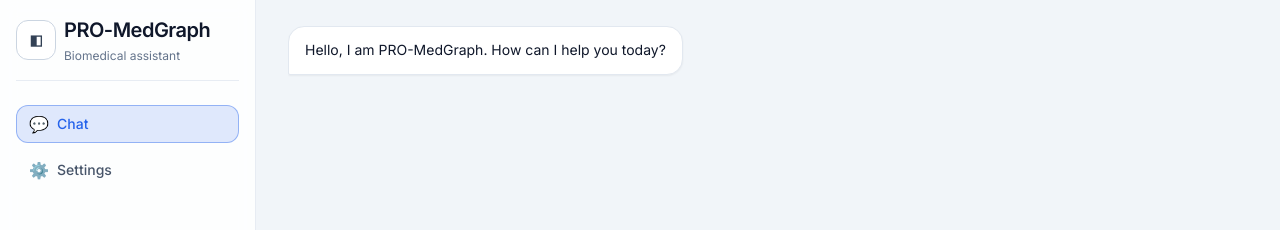
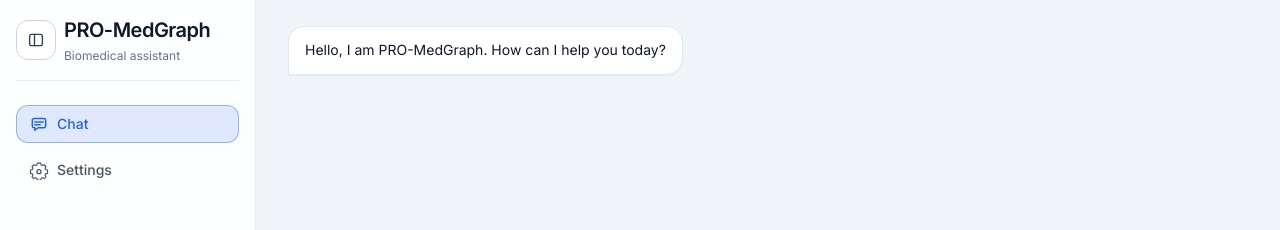
Before and after one commit to mfa1zan/Tibbe-AG, a React (Vite) app: page /chat in a window 1280 px wide. Shown: the top 230 px of the page. Built offline with nearby package versions, Linux system fonts and the light colour scheme.

Commit message:
feat: add sidebar toggle and icon components for improved navigation

```diff
--- a/src/App.css
+++ b/src/App.css
@@ -4,6 +4,8 @@
 
 .app-sidebar {
   @apply hidden h-full shrink-0 flex-col border-r border-slate-200/80 bg-white/85 backdrop-blur dark:border-slate-800 dark:bg-slate-900/70 md:flex;
+  overflow: hidden;
+  transition: width 220ms ease, padding 220ms ease;
 }
 
 .app-sidebar-expanded {
@@ -26,6 +28,12 @@
   @apply flex h-10 w-10 items-center justify-center rounded-xl border border-slate-300 bg-white text-sm font-semibold text-slate-700 transition hover:bg-slate-100 dark:border-slate-700 dark:bg-slate-900 dark:text-slate-200 dark:hover:bg-slate-800;
 }
 
+.app-sidebar-logo-button svg {
+  width: 18px;
+  height: 18px;
+  display: block;
+}
+
 .app-sidebar-subtitle {
   @apply mt-1 text-xs text-slate-500 dark:text-slate-400;
 }
@@ -44,7 +52,13 @@
 }
 
 .app-nav-icon {
-  @apply flex h-5 w-5 items-center justify-center text-base;
+  @apply flex h-5 w-5 items-center justify-center;
+}
+
+.app-nav-icon svg {
+  width: 20px;
+  height: 20px;
+  display: block;
 }
 
 .app-nav-label {
@@ -57,6 +71,12 @@
 
 .app-sidebar-collapsed .app-nav-link {
   @apply justify-center px-0;
+}
+
+@media (prefers-reduced-motion: reduce) {
+  .app-sidebar {
+    transition: none;
+  }
 }
 
 .app-nav-link-active {
--- a/src/App.jsx
+++ b/src/App.jsx
@@ -17,6 +17,44 @@ const createMessage = (role, content, metadata = {}) => ({
 const CHAT_STORAGE_KEY = 'kg-chat-messages-v1';
 
 const INITIAL_GREETING = createMessage('bot', 'Hello, I am PRO-MedGraph. How can I help you today?');
+
+function SidebarToggleIcon() {
+  return (
+    <svg viewBox="0 0 24 24" fill="none" xmlns="http://www.w3.org/2000/svg" aria-hidden="true">
+      <rect x="3.5" y="4.5" width="17" height="15" rx="2.5" stroke="currentColor" strokeWidth="1.8" />
+      <path d="M10 4.5V19.5" stroke="currentColor" strokeWidth="1.8" strokeLinecap="round" />
+    </svg>
+  );
+}
+
+function ChatIcon() {
+  return (
+    <svg viewBox="0 0 24 24" fill="none" xmlns="http://www.w3.org/2000/svg" aria-hidden="true">
+      <path
+        d="M7 9.5H17M7 13H13.5M6 5.5H18C19.1 5.5 20 6.4 20 7.5V14.5C20 15.6 19.1 16.5 18 16.5H11L7 19.5V16.5H6C4.9 16.5 4 15.6 4 14.5V7.5C4 6.4 4.9 5.5 6 5.5Z"
+        stroke="currentColor"
+        strokeWidth="1.8"
+        strokeLinecap="round"
+        strokeLinejoin="round"
+      />
+    </svg>
+  );
+}
+
+function SettingsIcon() {
+  return (
+    <svg viewBox="0 0 24 24" fill="none" xmlns="http://www.w3.org/2000/svg" aria-hidden="true">
+      <path
+        d="M10 3.8H14L14.6 6C15.1 6.2 15.6 6.4 16 6.7L18.2 5.7L20.3 7.8L19.3 10C19.6 10.4 19.8 10.9 20 11.4L22.2 12V16L20 16.6C19.8 17.1 19.6 17.6 19.3 18L20.3 20.2L18.2 22.3L16 21.3C15.6 21.6 15.1 21.8 14.6 22L14 24.2H10L9.4 22C8.9 21.8 8.4 21.6 8 21.3L5.8 22.3L3.7 20.2L4.7 18C4.4 17.6 4.2 17.1 4 16.6L1.8 16V12L4 11.4C4.2 10.9 4.4 10.4 4.7 10L3.7 7.8L5.8 5.7L8 6.7C8.4 6.4 8.9 6.2 9.4 6L10 3.8Z"
+        stroke="currentColor"
+        strokeWidth="1.4"
+        strokeLinecap="round"
+        strokeLinejoin="round"
+      />
+      <circle cx="12" cy="14" r="2.4" stroke="currentColor" strokeWidth="1.6" />
+    </svg>
+  );
+}
 
 function sanitizeStoredMessages(rawValue) {
   if (!Array.isArray(rawValue)) return null;
@@ -229,7 +267,7 @@ function AppShell() {
             title={isSidebarExpanded ? 'Collapse sidebar' : 'Open sidebar'}
             onClick={() => setIsSidebarExpanded((current) => !current)}
           >
-            {isSidebarExpanded ? '◧' : '◨'}
+            <SidebarToggleIcon />
           </button>
 
           {isSidebarExpanded ? (
@@ -248,7 +286,7 @@ function AppShell() {
             className={({ isActive }) => `app-nav-link ${isActive ? 'app-nav-link-active' : ''}`}
             title="Chat"
           >
-            <span className="app-nav-icon" aria-hidden="true">💬</span>
+            <span className="app-nav-icon" aria-hidden="true"><ChatIcon /></span>
             {isSidebarExpanded ? <span className="app-nav-label">Chat</span> : null}
           </NavLink>
           <NavLink
@@ -256,7 +294,7 @@ function AppShell() {
             className={({ isActive }) => `app-nav-link ${isActive ? 'app-nav-link-active' : ''}`}
             title="Settings"
           >
-            <span className="app-nav-icon" aria-hidden="true">⚙️</span>
+            <span className="app-nav-icon" aria-hidden="true"><SettingsIcon /></span>
             {isSidebarExpanded ? <span className="app-nav-label">Settings</span> : null}
           </NavLink>
         </nav>
```
